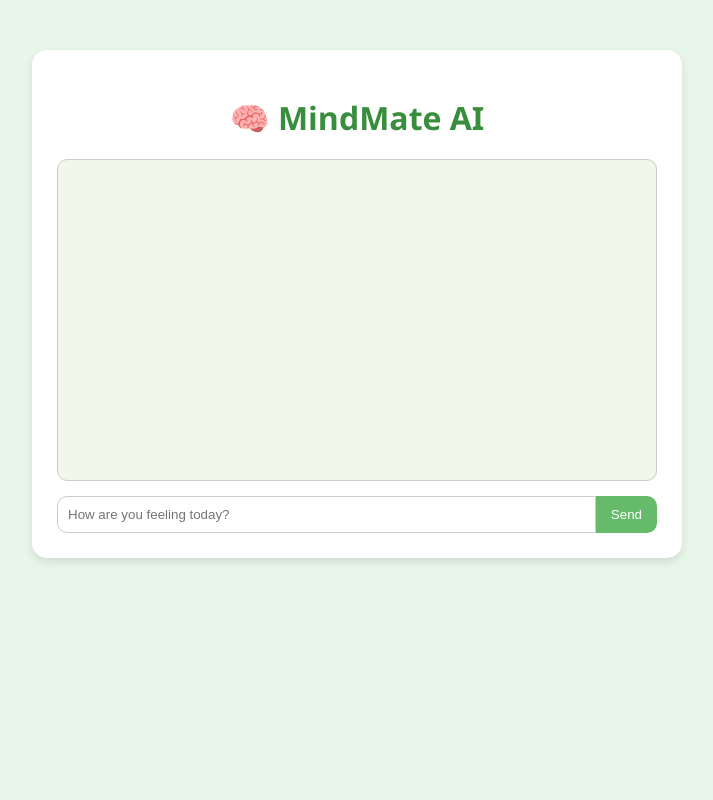
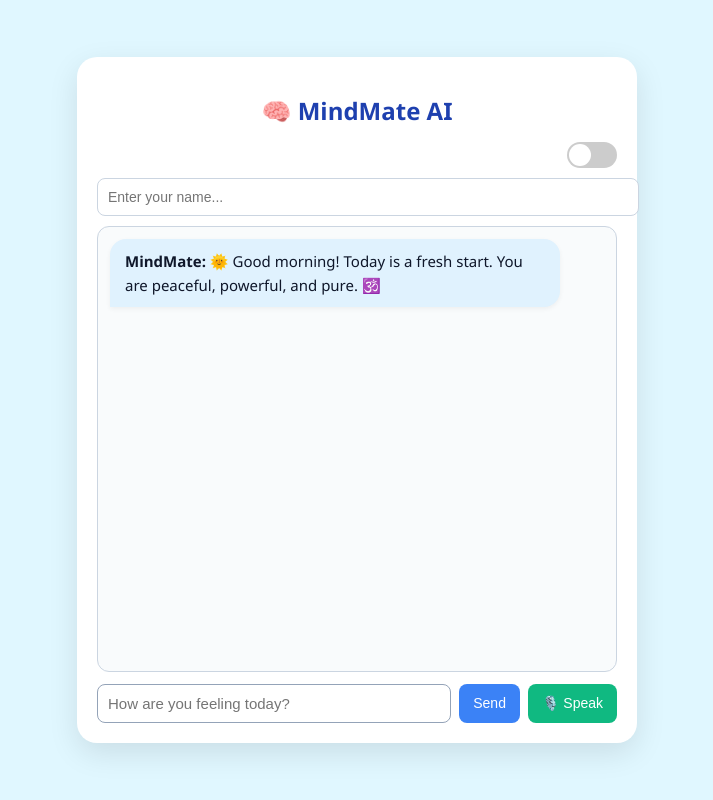
Before and after one commit to codewithsravanthi/MindMateAI, a Flask app: page / in a window 1280 px wide. Shown: the whole page, without its empty margins (283-996 px from the left). Run offline with Flask 3, Linux system fonts and the light colour scheme.

Commit message:
Added dark mode toggle, voice support, and local chatbot logic

```diff
--- a/app.py
+++ b/app.py
@@ -1,32 +1,60 @@
-import os
-import openai
-from flask import Flask, request, jsonify, render_template
+from flask import Flask, render_template, request, jsonify
+import random
+import datetime
 
 app = Flask(__name__)
-openai.api_key = os.getenv("OPENAI_API_KEY")
+
+quotes = [
+    "You're stronger than you think 🌟",
+    "Every day is a fresh start 🌿",
+    "You're not alone, I'm here with you 💛",
+    "Keep going, even small steps matter 🚶‍♀️",
+    "You are worthy of love and healing 💖"
+]
+
+def greeting():
+    hour = datetime.datetime.now().hour
+    if hour < 12:
+        return "Good morning 🌞"
+    elif 12 <= hour < 17:
+        return "Good afternoon ☀️"
+    else:
+        return "Good evening 🌙"
+
+def generate_response(user_input, name="friend"):
+    user_input = user_input.lower()
+    reply = ""
+
+    if "sad" in user_input:
+        reply = f"I'm sorry you're feeling sad, {name}. Want to talk about it?"
+    elif "anxious" in user_input or "nervous" in user_input:
+        reply = f"It's okay to feel anxious, {name}. Deep breaths. I'm here for you 🌬️"
+    elif "happy" in user_input:
+        reply = f"That's wonderful to hear, {name}! 😊 What made you happy today?"
+    elif "angry" in user_input:
+        reply = f"Anger is natural, {name}. Do you want to share what's causing it?"
+    elif "confused" in user_input:
+        reply = f"It’s okay to feel confused, {name}. Let’s figure it out together 🧩"
+    elif "lonely" in user_input:
+        reply = f"You’re not alone, {name}. I'm always here with you 🤗"
+    elif "hello" in user_input or "hi" in user_input:
+        reply = f"{greeting()}, {name}! I'm MindMate. How are you feeling today?"
+    else:
+        reply = f"I'm here to listen, {name}. Please tell me more about what you're feeling."
+
+    reply += "\n\n💬 *" + random.choice(quotes) + "*"
+    return jsonify({"reply": reply})
 
 @app.route("/")
-def index():
+def home():
     return render_template("index.html")
 
 @app.route("/chat", methods=["POST"])
 def chat():
-    user_input = request.json.get("message")
-    if not user_input:
-        return jsonify({"reply": "Please enter a message."}), 400
-
-    try:
-        response = openai.ChatCompletion.create(
-            model="gpt-3.5-turbo",
-            messages=[
-                {"role": "system", "content": "You are MindMate AI, a friendly mental wellness assistant."},
-                {"role": "user", "content": user_input}
-            ]
-        )
-        reply = response['choices'][0]['message']['content'].strip()
-        return jsonify({"reply": reply})
-    except Exception as e:
-        return jsonify({"reply": f"Error: {str(e)}"}), 500
+    data = request.get_json()
+    user_input = data.get("message", "")
+    user_name = data.get("name", "friend")
+    return generate_response(user_input, user_name)
 
 if __name__ == "__main__":
-    app.run()
+    app.run(debug=False)
--- a/static/style.css
+++ b/static/style.css
@@ -1,74 +1,225 @@
 body {
-  background: #e8f5e9;
+  background: #e0f7ff;
   font-family: 'Segoe UI', sans-serif;
+  display: flex;
+  justify-content: center;
+  align-items: center;
+  min-height: 100vh;
   margin: 0;
-  padding: 0;
+  transition: background 0.3s, color 0.3s;
 }
 
 .container {
-  max-width: 600px;
-  margin: 50px auto;
-  padding: 25px;
   background: #ffffff;
-  border-radius: 15px;
-  box-shadow: 0 4px 10px rgba(0,0,0,0.1);
+  padding: 20px;
+  border-radius: 20px;
+  box-shadow: 0 10px 30px rgba(0, 0, 0, 0.1);
+  width: 90%;
+  max-width: 520px;
+  display: flex;
+  flex-direction: column;
+  transition: background 0.3s, color 0.3s;
 }
 
 h1 {
   text-align: center;
-  color: #388e3c;
-  margin-bottom: 20px;
+  color: #1e40af;
+  margin-bottom: 15px;
+  font-size: 24px;
+  font-weight: 600;
+  transition: color 0.3s;
+}
+
+#username {
+  margin-bottom: 10px;
+  padding: 10px;
+  border-radius: 8px;
+  border: 1px solid #cbd5e1;
+  width: 100%;
+  font-size: 14px;
 }
 
 .chat-box {
-  height: 300px;
+  flex-grow: 1;
+  height: 420px;
   overflow-y: auto;
-  padding: 10px;
-  border: 1px solid #ccc;
-  margin-bottom: 15px;
-  background-color: #f1f8e9;
-  border-radius: 10px;
+  border: 1px solid #cbd5e1;
+  border-radius: 12px;
+  padding: 12px;
+  background: #f9fbfc;
+  margin-bottom: 12px;
+  display: flex;
+  flex-direction: column;
+  scroll-behavior: smooth;
+  transition: background 0.3s, color 0.3s;
 }
 
 .user-msg, .bot-msg {
-  margin-bottom: 10px;
-  padding: 8px 12px;
-  border-radius: 8px;
-  line-height: 1.5;
+  max-width: 85%;
+  padding: 10px 15px;
+  margin-bottom: 12px;
+  border-radius: 16px;
+  font-size: 15px;
+  line-height: 1.6;
+  word-wrap: break-word;
+  box-shadow: 0 2px 5px rgba(0,0,0,0.05);
+  transition: background 0.3s, color 0.3s;
 }
 
 .user-msg {
-  background-color: #c8e6c9;
-  text-align: right;
+  background: #dbeafe;
+  color: #1e3a8a;
+  align-self: flex-end;
+  border-bottom-right-radius: 0;
 }
 
 .bot-msg {
-  background-color: #ffffff;
-  text-align: left;
+  background: #e0f2fe;
+  color: #0f172a;
+  align-self: flex-start;
+  border-bottom-left-radius: 0;
+}
+
+.typing {
+  font-style: italic;
+  color: #64748b;
+  animation: blink 1.2s infinite;
+}
+
+@keyframes blink {
+  0% { opacity: 0.2; }
+  50% { opacity: 1; }
+  100% { opacity: 0.2; }
 }
 
 form {
   display: flex;
+  gap: 8px;
+  flex-wrap: wrap;
 }
 
 input[type="text"] {
-  flex: 1;
+  flex: 1 1 auto;
   padding: 10px;
-  border: 1px solid #ccc;
-  border-radius: 10px 0 0 10px;
-  outline: none;
+  border-radius: 8px;
+  border: 1px solid #94a3b8;
+  font-size: 15px;
 }
 
 button {
-  padding: 10px 15px;
-  background-color: #66bb6a;
+  padding: 10px 14px;
+  border-radius: 8px;
   border: none;
-  color: white;
-  border-radius: 0 10px 10px 0;
+  font-size: 14px;
   cursor: pointer;
-  transition: background 0.3s ease;
+  transition: background 0.2s ease;
 }
 
-button:hover {
-  background-color: #43a047;
+button[type="submit"] {
+  background: #3b82f6;
+  color: white;
 }
+
+button[type="submit"]:hover {
+  background: #2563eb;
+}
+
+#voice-btn {
+  background: #10b981;
+  color: white;
+}
+
+#voice-btn:hover {
+  background: #059669;
+}
+
+.toggle-switch {
+  display: flex;
+  justify-content: flex-end;
+  margin-bottom: 10px;
+}
+
+.toggle-switch input {
+  display: none;
+}
+
+.toggle-switch .slider {
+  position: relative;
+  display: inline-block;
+  width: 50px;
+  height: 26px;
+  background-color: #ccc;
+  border-radius: 50px;
+  transition: 0.4s;
+}
+
+.toggle-switch .slider::before {
+  content: "";
+  position: absolute;
+  width: 22px;
+  height: 22px;
+  left: 2px;
+  bottom: 2px;
+  background-color: white;
+  transition: 0.4s;
+  border-radius: 50%;
+}
+
+.toggle-switch input:checked + .slider {
+  background-color: #1f2937;
+}
+
+.toggle-switch input:checked + .slider::before {
+  transform: translateX(24px);
+}
+
+body.dark {
+  background: #0f172a;
+  color: #f1f5f9;
+}
+
+body.dark .container {
+  background: #1e293b;
+}
+
+body.dark h1 {
+  color: #e0f2fe;
+}
+
+body.dark .chat-box {
+  background: #1e293b;
+  border-color: #334155;
+}
+
+body.dark .user-msg {
+  background: #3b82f6;
+  color: #ffffff;
+}
+
+body.dark .bot-msg {
+  background: #334155;
+  color: #f1f5f9;
+}
+
+@media (max-width: 500px) {
+  .container {
+    padding: 16px;
+  }
+
+  .chat-box {
+    height: 340px;
+  }
+
+  input[type="text"], #username {
+    font-size: 14px;
+  }
+
+  button {
+    font-size: 13px;
+    padding: 8px 10px;
+  }
+
+  h1 {
+    font-size: 20px;
+  }
+}
--- a/templates/index.html
+++ b/templates/index.html
@@ -9,38 +9,137 @@
 <body>
   <div class="container">
     <h1>🧠 MindMate AI</h1>
+
+    <label class="toggle-switch">
+      <input type="checkbox" id="dark-toggle" />
+      <span class="slider"></span>
+    </label>
+
+    <input type="text" id="username" placeholder="Enter your name..." required />
     <div class="chat-box" id="chat-box"></div>
+
     <form id="chat-form">
       <input type="text" id="message" placeholder="How are you feeling today?" required />
       <button type="submit">Send</button>
+      <button type="button" id="voice-btn">🎙️ Speak</button>
     </form>
   </div>
 
   <script>
     const form = document.getElementById("chat-form");
     const chatBox = document.getElementById("chat-box");
+    const voiceBtn = document.getElementById("voice-btn");
+    const messageInput = document.getElementById("message");
+
+    window.addEventListener("load", () => {
+      const history = localStorage.getItem("mindmate_chat");
+      if (history) chatBox.innerHTML = history;
+
+      const hour = new Date().getHours();
+      if (hour >= 4 && hour <= 6) {
+        const affirmation = "🌞 Good morning! Today is a fresh start. You are peaceful, powerful, and pure. 🕉️";
+        chatBox.innerHTML += `<div class="bot-msg"><b>MindMate:</b> ${affirmation}</div>`;
+        speakText(affirmation);
+        updateLocalHistory();
+      }
+
+      const darkMode = localStorage.getItem("dark-mode");
+      if (darkMode === "enabled") {
+        document.body.classList.add("dark");
+        document.getElementById("dark-toggle").checked = true;
+      }
+    });
+
+    function updateLocalHistory() {
+      localStorage.setItem("mindmate_chat", chatBox.innerHTML);
+    }
+
+    function showTyping() {
+      const typing = document.createElement('div');
+      typing.className = 'bot-msg typing';
+      typing.innerHTML = "<b>MindMate is typing...</b>";
+      chatBox.appendChild(typing);
+      chatBox.scrollTop = chatBox.scrollHeight;
+    }
+
+    function removeTyping() {
+      const typing = document.querySelector('.typing');
+      if (typing) typing.remove();
+    }
+
+    function speakText(text) {
+      const speech = new SpeechSynthesisUtterance(text);
+      speech.lang = "en-IN";
+      speechSynthesis.speak(speech);
+    }
 
     form.addEventListener("submit", async (e) => {
       e.preventDefault();
-      const input = document.getElementById("message");
-      const msg = input.value;
-      if (!msg.trim()) return;
+      const input = messageInput;
+      const username = document.getElementById("username").value || "friend";
+      const msg = input.value.trim();
+      if (!msg) return;
+
       chatBox.innerHTML += `<div class="user-msg"><b>You:</b> ${msg}</div>`;
       input.value = "";
+      showTyping();
+      updateLocalHistory();
 
       try {
         const res = await fetch("/chat", {
           method: "POST",
           headers: { "Content-Type": "application/json" },
-          body: JSON.stringify({ message: msg })
+          body: JSON.stringify({ message: msg, name: username })
         });
 
         const data = await res.json();
-        chatBox.innerHTML += `<div class="bot-msg"><b>MindMate:</b> ${data.reply}</div>`;
+        removeTyping();
+        const reply = data.reply.replace(/\n/g, '<br>');
+        chatBox.innerHTML += `<div class="bot-msg"><b>MindMate:</b> ${reply}</div>`;
         chatBox.scrollTop = chatBox.scrollHeight;
+        updateLocalHistory();
+        speakText(data.reply);
+
+        if (Notification.permission === "granted") {
+          new Notification("MindMate says 💬", { body: data.reply });
+        }
       } catch (err) {
+        removeTyping();
         chatBox.innerHTML += `<div class="bot-msg"><b>Error:</b> Failed to get response.</div>`;
+        updateLocalHistory();
       }
+    });
+
+    const SpeechRecognition = window.SpeechRecognition || window.webkitSpeechRecognition;
+    const recognition = SpeechRecognition ? new SpeechRecognition() : null;
+
+    if (recognition) {
+      recognition.lang = 'en-IN';
+      recognition.interimResults = false;
+
+      voiceBtn.addEventListener("click", () => {
+        recognition.start();
+      });
+
+      recognition.addEventListener("result", (e) => {
+        const transcript = Array.from(e.results)
+          .map(result => result[0].transcript)
+          .join('');
+        messageInput.value = transcript;
+      });
+    } else {
+      voiceBtn.disabled = true;
+      voiceBtn.innerText = "🎙️ Not supported";
+    }
+
+    if (Notification && Notification.permission !== "granted") {
+      Notification.requestPermission();
+    }
+
+    const darkToggle = document.getElementById("dark-toggle");
+    darkToggle.addEventListener("change", () => {
+      document.body.classList.toggle("dark");
+      localStorage.setItem("dark-mode", document.body.classList.contains("dark") ? "enabled" : "disabled");
     });
   </script>
 </body>
```
